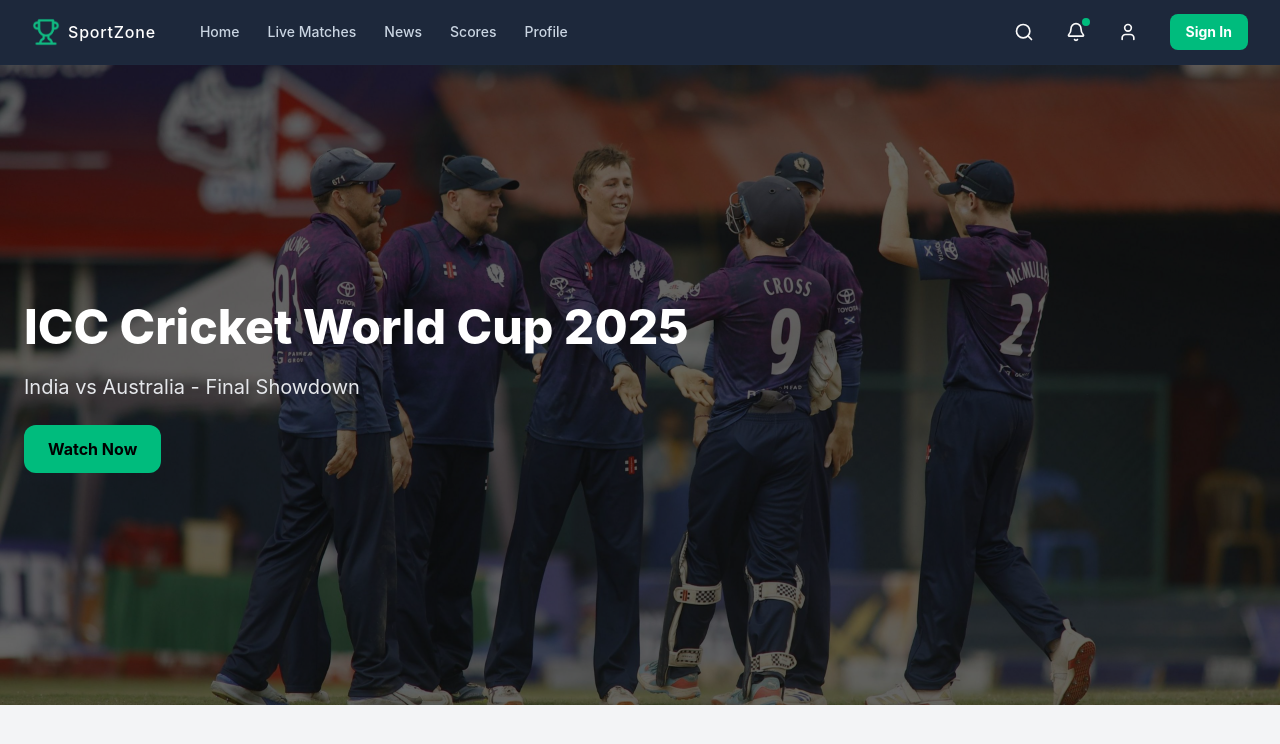
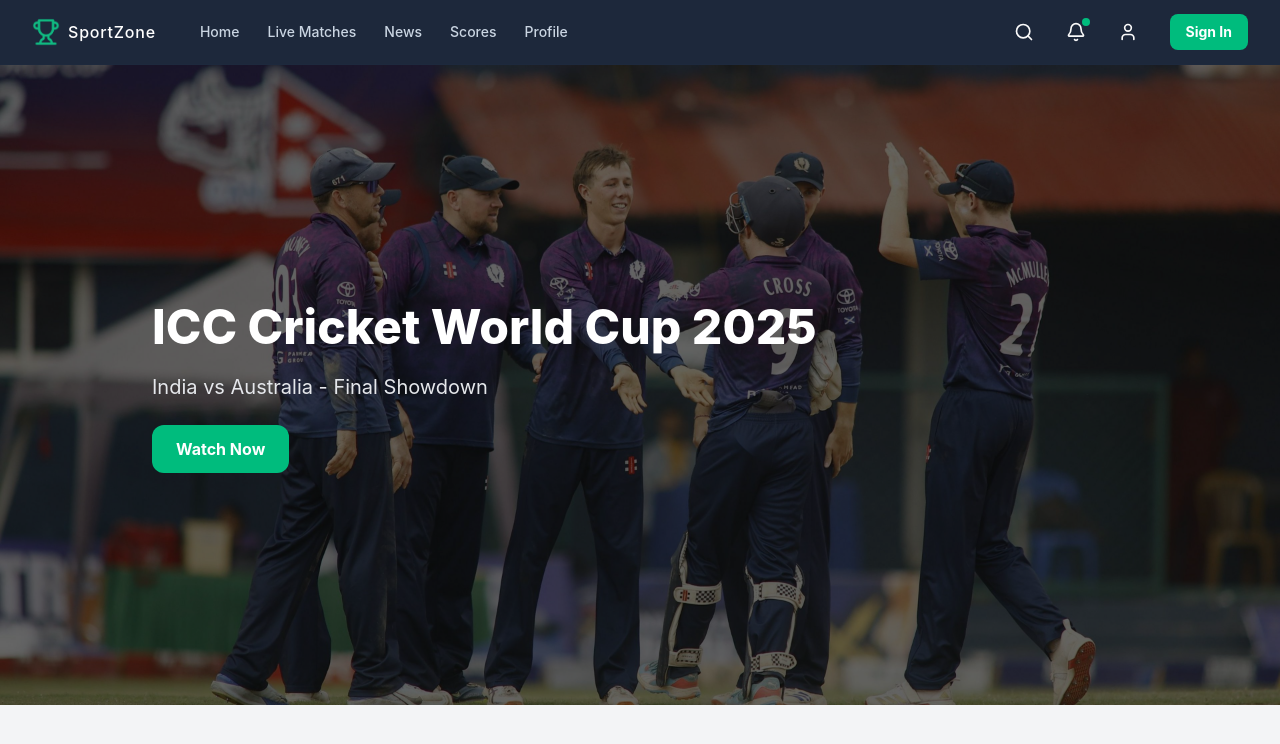
Before and after one commit to ChamilSachintha/Sports-Dashboard-Application, a React (Vite) app: page / in a window 1280 px wide. Shown: the top 744 px of the page. Built offline with nearby package versions, Linux system fonts and the light colour scheme.

Commit message:
Add hero

```diff
--- a/src/components/Hero.tsx
+++ b/src/components/Hero.tsx
@@ -17,7 +17,7 @@ export default function HeroSection() {
       </div>
 
       {/* Content */}
-      <div className="relative z-10 text-white px-6 max-w-3xl">
+      <div className="relative z-10 text-white px-6 max-w-3xl mx-32">
 
         <h1 className="text-3xl md:text-5xl font-extrabold leading-tight">
           ICC Cricket World Cup 2025
@@ -27,7 +27,7 @@ export default function HeroSection() {
           India vs Australia - Final Showdown
         </p>
 
-        <button className="mt-6 bg-emerald-500 hover:bg-emerald-600 text-black font-bold px-6 py-3 rounded-xl transition">
+        <button className="mt-6 bg-emerald-500 hover:bg-emerald-600 text-white font-bold px-6 py-3 rounded-xl transition">
           Watch Now
         </button>
 
```
